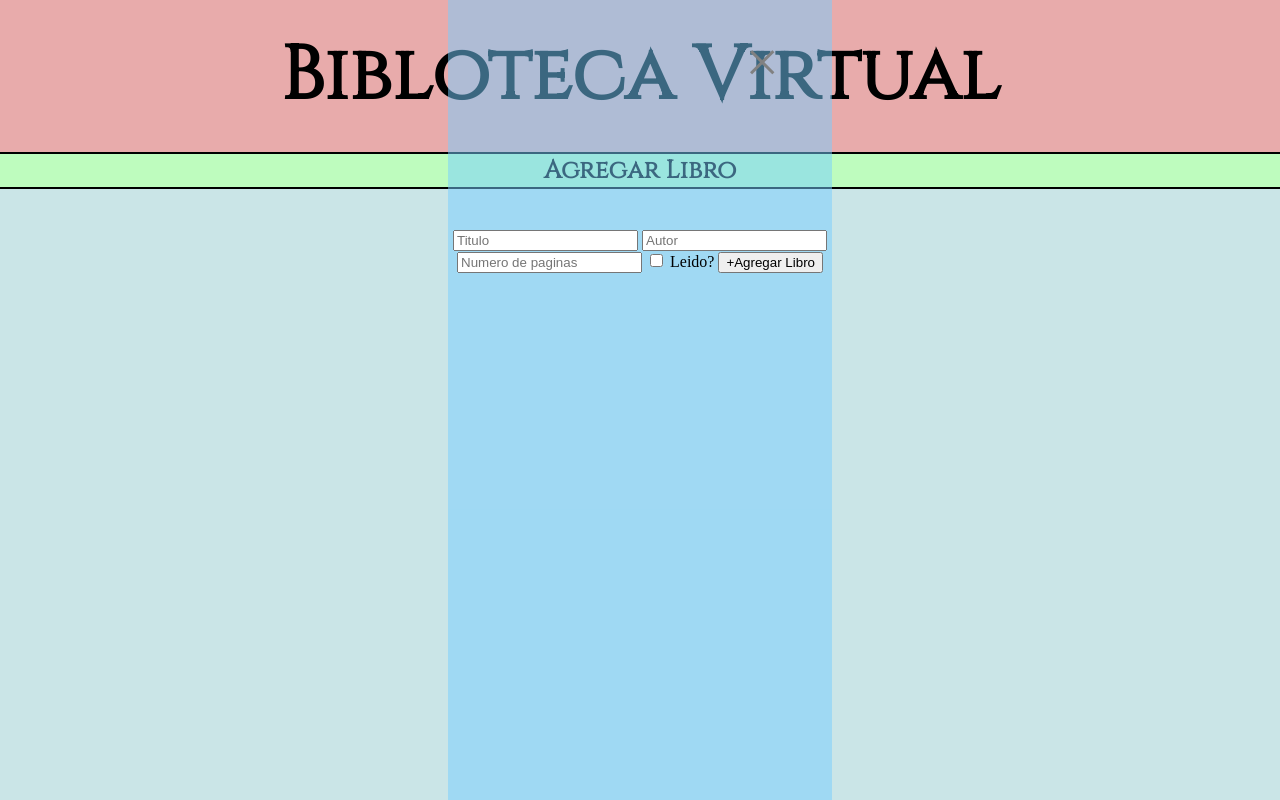
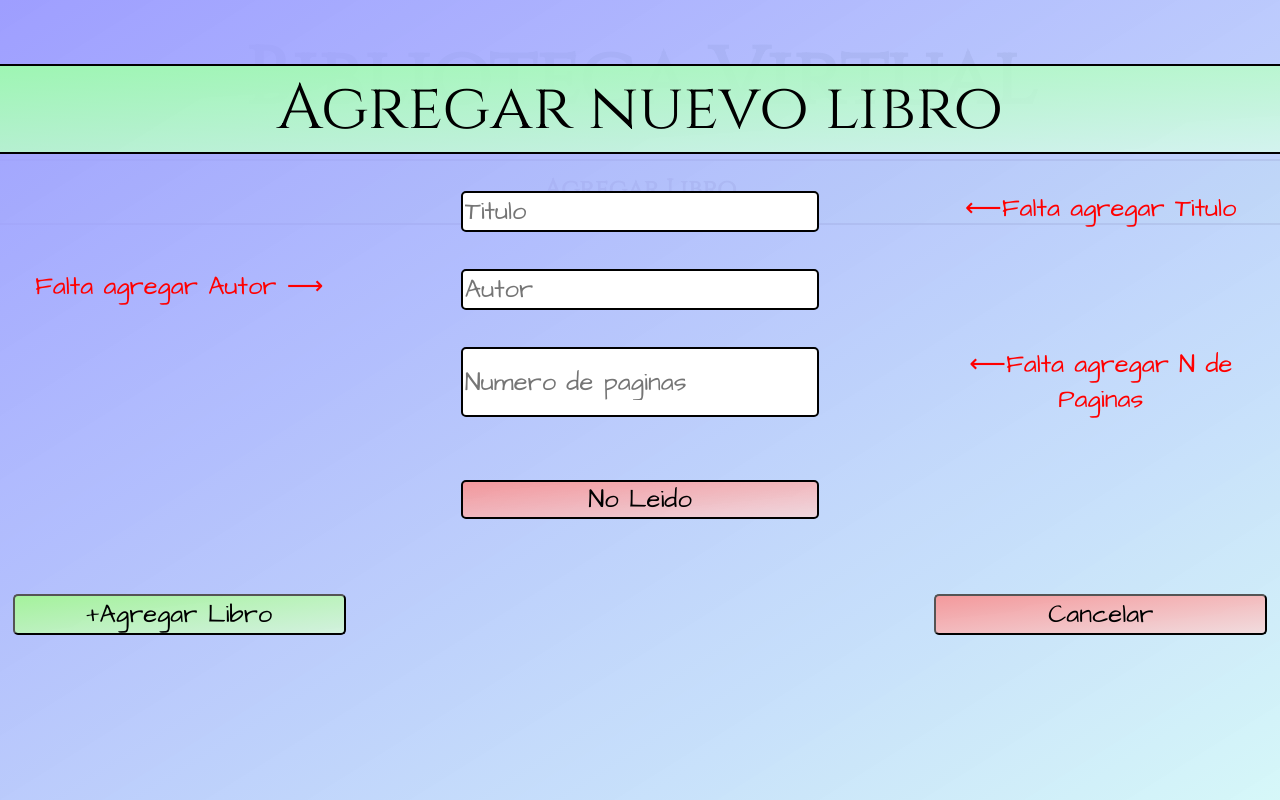
Before and after one commit to SebasDrewes/libreria, a plain HTML site: page index.html in a window 1280 px wide. Both pictures are taken after a click on the element "Agregar Libro". Drawn offline with Linux system fonts and the light colour scheme.

Commit message:
trabajando en varias funciones

```diff
--- a/index.html
+++ b/index.html
@@ -8,32 +8,25 @@
     <title>Libreria</title>
   </head>
   <body>
-  <h1 class="titulo">Bibloteca Virtual</h1>
+  <h1 class="titulo">Biblioteca Virtual</h1>
   <h2 class="agregarLibro" onclick="openNav()">Agregar Libro</h2>
   <div id="myNav" class="overlay">
-    <a href="javascript:void(0)" class="closebtn" onclick="closeNav()">&times;</a>
     <div class="overlay-content">
-      <input type="text" placeholder="Titulo" class="newBook" required>
-      <input type="text" placeholder="Autor" class="newAuthor" required>
-      <input type="number" placeholder="Numero de paginas" class="newPages" required>
-      <input type="checkbox" class="newRead"> Leido?
+      <p class="newTitle">Agregar nuevo libro</p>
+      <input type="text" placeholder="Titulo" class="newBook">
+      <p class="faltaTitulo">&#10229;Falta agregar Titulo</p>
+      <input type="text" placeholder="Autor" class="newAuthor">
+      <p class="faltaAuthor">Falta agregar Autor &#10230;</p>
+      <input type="number" placeholder="Numero de paginas" class="newPages">
+      <p class="faltaPaginas">&#10229;Falta agregar N de Paginas</p>
+      <p class="newRead">No Leido</p>
       <button class="nuevoLibro">+Agregar Libro</button>
+      <button class="cancel" onclick="closeNav()">Cancelar</button>
     </div>
   </div>
   <div class="libreria">
   </div>
 </div>
-<div id="myNav" class="overlay">
-  <a href="javascript:void(0)" class="closebtn" onclick="closeNav()">&times;</a>
-  <div class="overlay-content">
-    <input type="text" placeholder="Titulo" class="newBook" required>
-    <input type="text" placeholder="Autor" class="newAuthor" required>
-    <input type="number" placeholder="Numero de paginas" class="newPages" required>
-    <input type="checkbox" class="newRead"> Leido?
-    <button class="nuevoLibro">+Agregar Libro</button>
-  </div>
-</div>
-
 <script src="javascript.js"></script>
 </body>
 </html>
--- a/javascript.js
+++ b/javascript.js
@@ -26,12 +26,7 @@ function addBookToLibrary(){
     let newTitle = newBok.value
     let newAuthor = newAutor.value
     let pages = newPages.value
-    let read = newRead.checked
-    if (read === true) {
-        read = "Leido"
-    } else {
-        read = "No Leido"
-    }
+    let read = newRead.textContent
     if (newTitle === "" || newAuthor === "" || pages === "") {
         alert ("Faltan agregar datos")
     }else{
@@ -108,16 +103,29 @@ function displayBooks() {
 }
 //funcionalidad de pop up para agregar nuevo libro
 function openNav() {
-    document.getElementById("myNav").style.height = "100%";
+    document.getElementById("myNav").style.height = "100vh";
+    document.getElementById("myNav").style.width = "100vw";
     newBok.value = "";
     newAutor.value = "";
     newPages.value = "";
     newRead.checked = false;
+    newRead.textContent = "No Leido"
 }
 
 function closeNav() {
     document.getElementById("myNav").style.height = "0%";
+    document.getElementById("myNav").style.width = "0%";
 }
 nuevoLibro.addEventListener('click', () => {
     addBookToLibrary()
 })
+
+newRead.addEventListener('click', () => {
+    if (newRead.textContent === "Leido") {
+        newRead.textContent = "No Leido"
+        newRead.style.cssText = "background: linear-gradient(to bottom right, rgba(248, 146, 146, 0.9), rgba(250, 215, 215, 0.8))";
+    }else {
+        newRead.textContent = "Leido";
+        newRead.style.cssText = "background: linear-gradient(to bottom right, rgba(163, 248, 146, 0.9), rgba(216, 250, 215, 0.8))";
+    }
+})
--- a/styles.css
+++ b/styles.css
@@ -11,14 +11,16 @@ body {
     margin: auto;
     padding: 2%;
     border-bottom: solid 2px;
-    font-size: 75px;
+    font-size: 10vh;
     font-family: 'Cinzel';
-    background-color:rgba(240, 157, 157, 0.8);
+    background-color:rgb(241 207 255 / 80%)
 }
 .agregarLibro {
     text-align: center;
     margin-top: 0;
-    min-width: 10%;
+    width: 100%;
+    height: 8vh;
+    padding-top: 1.5vh;
     border-bottom: solid 2px;
     background-color: rgb(190, 252, 190);
     font-size: 25px;
@@ -50,24 +52,32 @@ body {
     top: 50%;
     left: 50%;
     transform: translate(-50%, -50%);
-    background-color: rgba(119, 205, 255, 0.5);
+    background: linear-gradient(to bottom right, rgb(158, 158, 255, 1), rgb(215, 249, 250, 0.9));
     overflow-y: hidden;
-    transition: 0.5s;
+    transition: 0.3s;
+
 }
 
 .overlay-content {
-    position: relative;
-    top: 25%;
-    width: 100%;
     text-align: center;
-    margin-top: 30px;
+    display:grid;
+    grid-gap: 8%;
+    grid-template-columns: 1fr 1fr 1fr;
+    grid-template-rows: auto;
+    grid-template-areas:
+       "newTitle newTitle newTitle"
+       ". newBook faltaTitulo"
+       "faltaAuthor newAuthor ."
+       ". newPages faltaPaginas"
+       ". newRead ."
+       "nuevoLibro . cancel"
 }
 
 .overlay a {
     padding: 8px;
     text-decoration: none;
     font-size: 36px;
-    color: #818181;
+    color: #000000;
     display: block;
     transition: 0.3s;
 }
@@ -76,9 +86,87 @@ body {
     color: #f1f1f1;
 }
 
-.overlay .closebtn {
-    position: absolute;
-    top: 20px;
-    right: 45px;
-    font-size: 60px;
+.newTitle {
+    grid-area: newTitle;
+    font-size: 5vw;
+    margin-bottom: 0;
+    font-family: 'Cinzel';
+    border-top: solid 2px;
+    border-bottom: solid 2px;
+    background: linear-gradient(to bottom right, rgba(158, 255, 171, 0.9), rgba(215, 250, 235, 0.8));
 }
+.newBook {
+    grid-area: newBook;
+    font-family:'Architects Daughter';
+    font-size: 2vw;
+    border: solid 2px;
+    border-radius: 5px;
+    border-color: rgb(0, 0, 0);
+}
+.newAuthor {
+    grid-area: newAuthor;
+    font-family:'Architects Daughter';
+    font-size: 2vw;
+    border: solid 2px;
+    border-radius: 5px;
+    border-color: rgb(0, 0, 0);
+}
+.newPages {
+    grid-area: newPages;
+    font-family:'Architects Daughter';
+    font-size: 2vw;
+    border: solid 2px;
+    border-radius: 5px;
+    border-color: rgb(0, 0, 0);
+
+}
+
+.newRead {
+    grid-area: newRead;
+    font-family:'Architects Daughter';
+    font-size: 2vw;
+    border: solid 2px;
+    border-radius: 5px;
+    cursor: pointer;
+    background: linear-gradient(to bottom right, rgba(248, 146, 146, 0.9), rgba(250, 215, 215, 0.8));
+}
+
+.nuevoLibro {
+    grid-area: nuevoLibro;
+    font-family:'Architects Daughter';
+    font-size: 2vw;
+    border-radius: 5px;
+    margin: 1vw;
+    cursor: pointer;
+    background: linear-gradient(to bottom right, rgba(163, 248, 146, 0.9), rgba(216, 250, 215, 0.8));
+}
+.cancel {
+    grid-area: cancel;
+    font-family:'Architects Daughter';
+    font-size: 2vw;
+    border-radius: 5px;
+    margin: 1vw;
+    cursor: pointer;
+    background: linear-gradient(to bottom right, rgba(248, 146, 146, 0.9), rgba(250, 215, 215, 0.8))
+}
+.faltaTitulo {
+    grid-area: faltaTitulo;
+    font-family:'Architects Daughter';
+    margin: 0;
+    color: red;
+    font-size: 2vw;
+}
+.faltaAuthor {
+    grid-area: faltaAuthor;
+    font-family:'Architects Daughter';
+    color: red;
+    font-size: 2vw;
+    margin: 0;
+}
+.faltaPaginas {
+    grid-area: faltaPaginas;
+    font-family:'Architects Daughter';
+    color: red;
+    font-size: 2vw;
+    margin: 0;
+}
```
